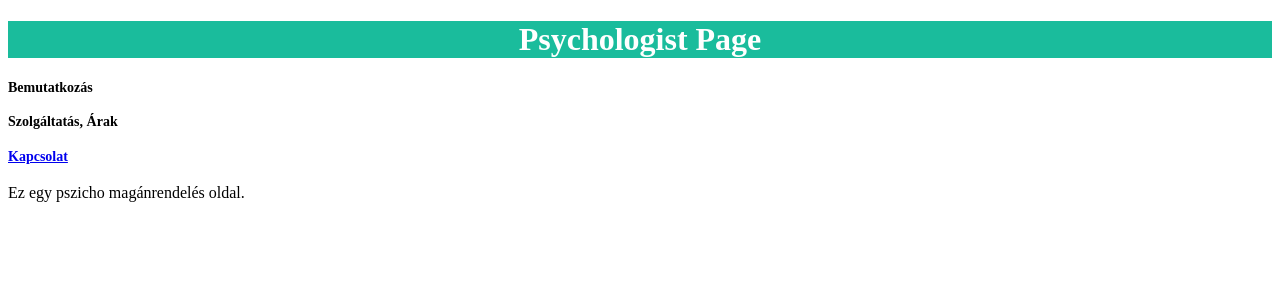
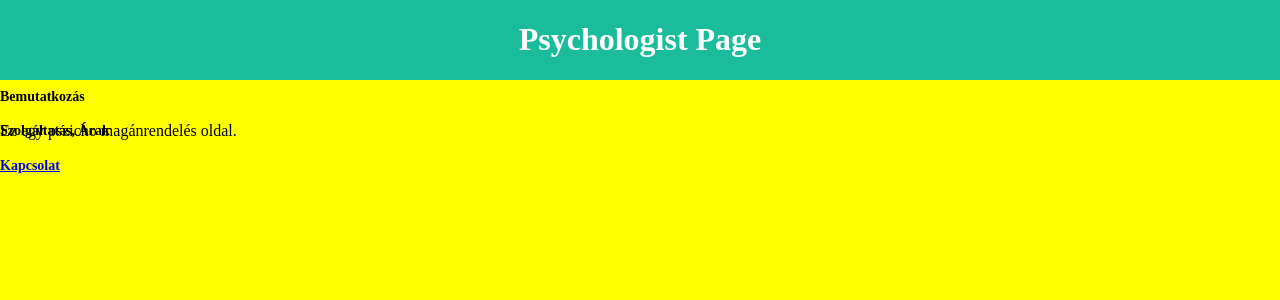
Before and after one commit to Kbalazs3/Psychologist-Site, a Flask app: page / in a window 1280 px wide. Shown: the top 300 px of the page. Run offline with Flask 2, Linux system fonts and the light colour scheme.

Commit message:
index page, header advancements

```diff
--- a/static/style/page_style.css
+++ b/static/style/page_style.css
@@ -1,10 +1,12 @@
 
 body {
-    background-color: white;
+    background-color: yellow;
+  padding: 0;
+  margin: 0;
 }
 
 .header {
-  position: relative;
+  position: absolute;
   top: 0;
   height: fit-content;
   width: 100%;
@@ -18,6 +20,7 @@ body {
 
 .menu {
   position: relative;
+  top: 70px;
   text-align: left;
   font-size: 14px;
 }
```
